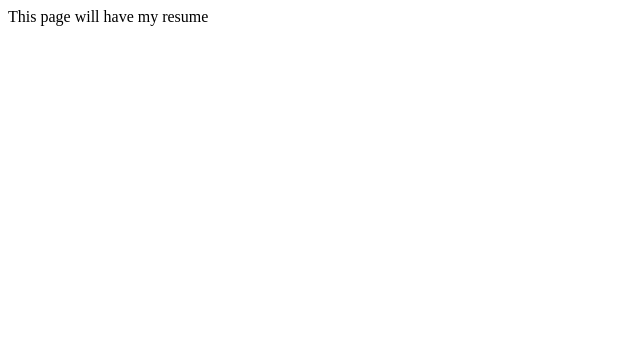
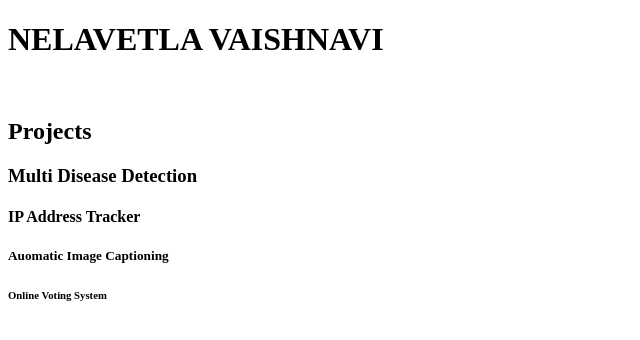
Before and after one commit to 2010030537-Vaishnavi/2010030537-Vaishnavi.github.io, a plain HTML site: page index.html in a window 1280 px wide. Shown: the whole page, without its empty margins (0-640 px from the left). Drawn offline with Linux system fonts and the light colour scheme.

Commit message:
Update index.html

```diff
--- a/index.html
+++ b/index.html
@@ -6,6 +6,12 @@
     </title>
   </head>
   <body>
-    This page will have my resume
+    <h1> NELAVETLA VAISHNAVI </h1>
+    <br>
+    <h2> Projects </h2>
+    <h3> Multi Disease Detection </h3>
+    <h4> IP Address Tracker </h4>
+    <h5> Auomatic Image Captioning </h5>
+    <h6> Online Voting System </h6>
   </body>
 </html>
```
